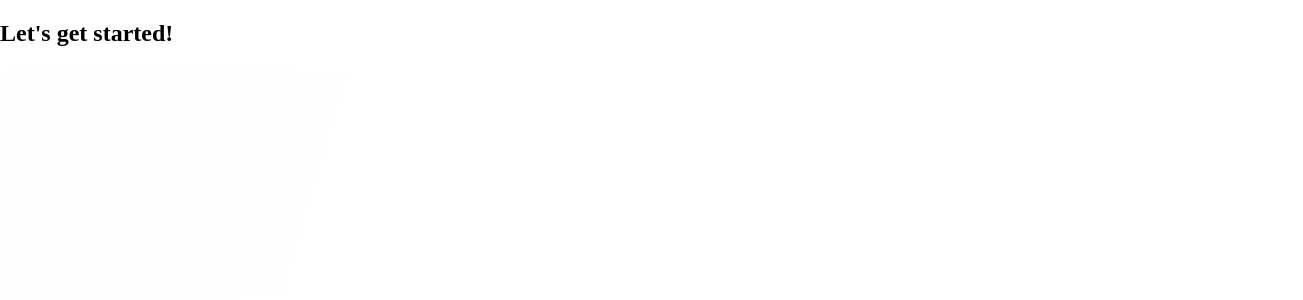
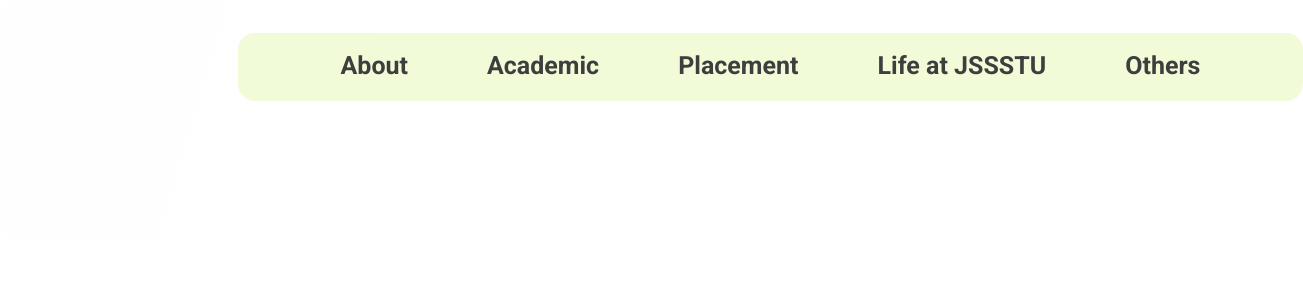
Before and after one commit to ManjunathRK1251/jssstu_plus, a React (Create React App) app: page / in a window 1280 px wide. Shown: the top 300 px of the page, 1303 px wide, since content can reach past the window. Built offline with nearby package versions, Linux system fonts and the light colour scheme.

Commit message:
adds Navbar

```diff
--- a/package.json
+++ b/package.json
@@ -8,7 +8,7 @@
     "@testing-library/user-event": "^13.2.1",
     "react": "^17.0.2",
     "react-dom": "^17.0.2",
-    "react-scripts": "5.0.0",
+    "react-scripts": "^5.0.0",
     "web-vitals": "^2.1.0"
   },
   "scripts": {
--- a/src/App.js
+++ b/src/App.js
@@ -1,12 +1,14 @@
 import Card from "./Components/Card";
+import Navbar from "./Components/Navbar";
 
 function App() {
-  return (
-    <div>
-      <h2>Let's get started!</h2>
-      <Card />
-    </div>
-  );
+    return (
+        <div>
+            {/* <h2>Let's get started!</h2> */}
+            <Navbar />
+            <Card />
+        </div>
+    );
 }
 
 export default App;
--- /dev/null
+++ b/src/Components/Navbar.css
@@ -0,0 +1,89 @@
+/* Group2 */
+
+@import url("https://fonts.googleapis.com/css2?family=Roboto:wght@700&display=swap");
+
+.clip-contents {
+    overflow: hidden;
+}
+
+.flex-row {
+    display: flex;
+    flex-direction: row;
+}
+
+.navbar {
+    padding: 18px 63px 18px 63px;
+    box-sizing: border-box;
+    border-radius: 17px;
+    background: linear-gradient(
+        90deg,
+        rgba(242, 251, 216, 1) 100%,
+        rgba(238, 231, 84, 0.68) 0%
+    );
+    position: absolute;
+    width: 1065px;
+    height: 68px;
+    left: 238px;
+    top: 33px;
+    backdrop-filter: blur(50px);
+}
+
+a {
+    font-size: 25px;
+    font-family: Roboto, sans-serif;
+    font-weight: 700;
+    color: rgba(62, 62, 62, 1);
+    width: auto;
+    height: 29px;
+    word-wrap: break-word;
+    margin: auto;
+    cursor: pointer;
+    text-decoration: none;
+}
+
+/* .txt-867 {
+    font-size: 25px;
+    font-family: Roboto, sans-serif;
+    font-weight: 700;
+    color: rgba(62, 62, 62, 1);
+    width: 113px;
+    height: 29px;
+    word-wrap: break-word;
+    margin-right: 79px;
+    cursor: pointer;
+}
+
+.txt-324 {
+    font-size: 25px;
+    font-family: Roboto, sans-serif;
+    font-weight: 700;
+    color: rgba(62, 62, 62, 1);
+    width: 121px;
+    height: 29px;
+    word-wrap: break-word;
+    margin-right: 74px;
+    cursor: pointer;
+}
+
+.txt-839 {
+    font-size: 25px;
+    font-family: Roboto, sans-serif;
+    font-weight: 700;
+    color: rgba(62, 62, 62, 1);
+    width: 169px;
+    height: 29px;
+    word-wrap: break-word;
+    margin-right: 61px;
+    cursor: pointer;
+}
+
+.txt-262 {
+    font-size: 25px;
+    font-family: Roboto, sans-serif;
+    font-weight: 700;
+    color: rgba(62, 62, 62, 1);
+    width: 76px;
+    height: 29px;
+    word-wrap: break-word;
+    cursor: pointer;
+} */
--- /dev/null
+++ b/src/Components/Navbar.js
@@ -0,0 +1,20 @@
+/* eslint-disable jsx-a11y/anchor-is-valid */
+import React from "react";
+import "./Navbar.css";
+// import "./background_img.css";
+
+export default function Navbar() {
+    return (
+        // <div className="background-image">
+        <div className="navbar">
+            <div className="flex-row">
+                <a href="#About">About</a>
+                <a href="#Academic">Academic</a>
+                <a href="#Placement">Placement</a>
+                <a href="#Life-at-JSSSTU">Life at JSSSTU</a>
+                <a href="#Others">Others</a>
+            </div>
+        </div>
+        // </div>
+    );
+}
--- /dev/null
+++ b/src/Components/background_img.css
@@ -0,0 +1,8 @@
+.background-image {
+    position: absolute;
+    width: 1458px;
+    height: 736px;
+    left: -18px;
+    top: -274px;
+    background-image: url("IMG_20211225_110920.jpg");
+}
```
Also changed, not shown: 1 other file (tests, documents, lock files or other folders).
